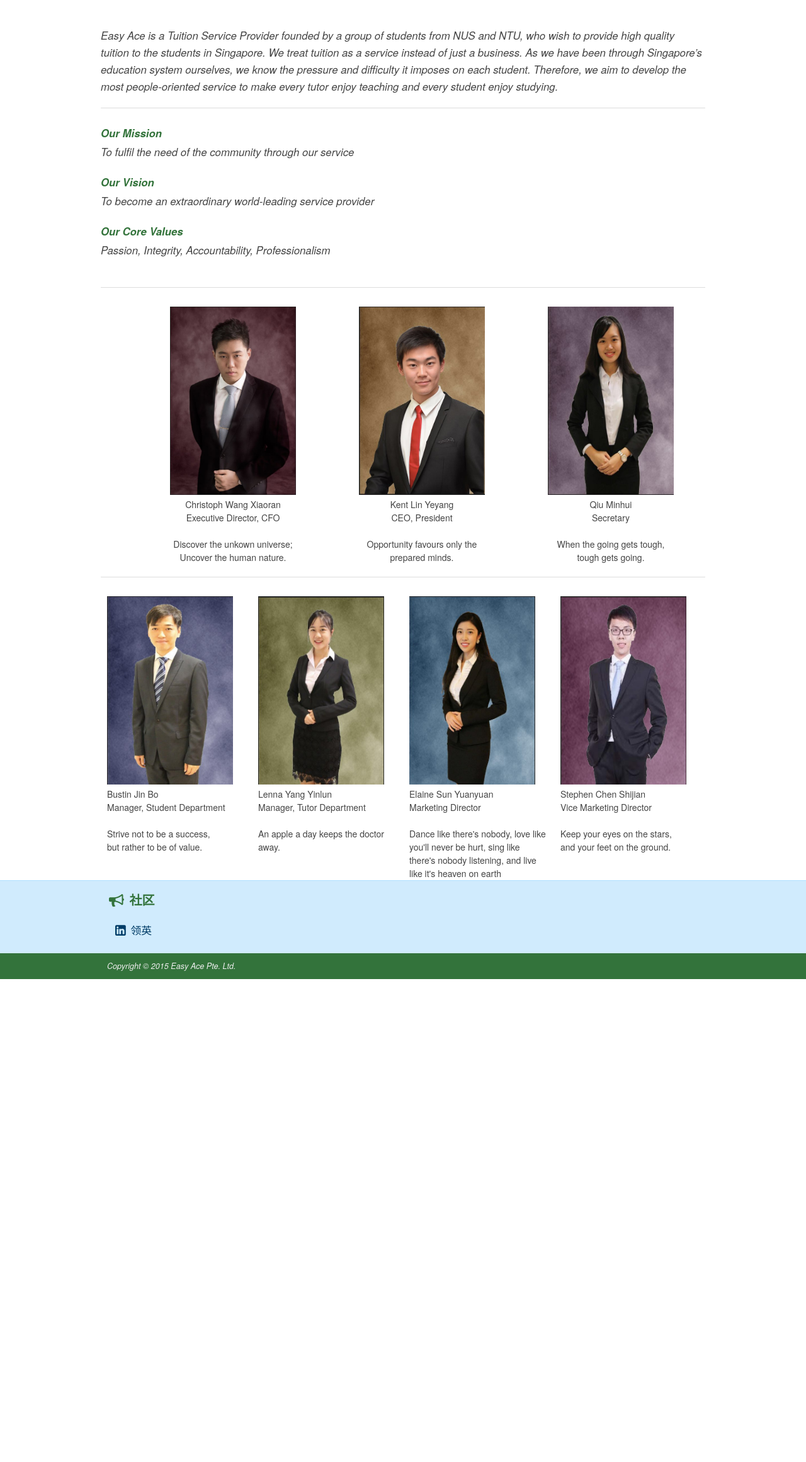
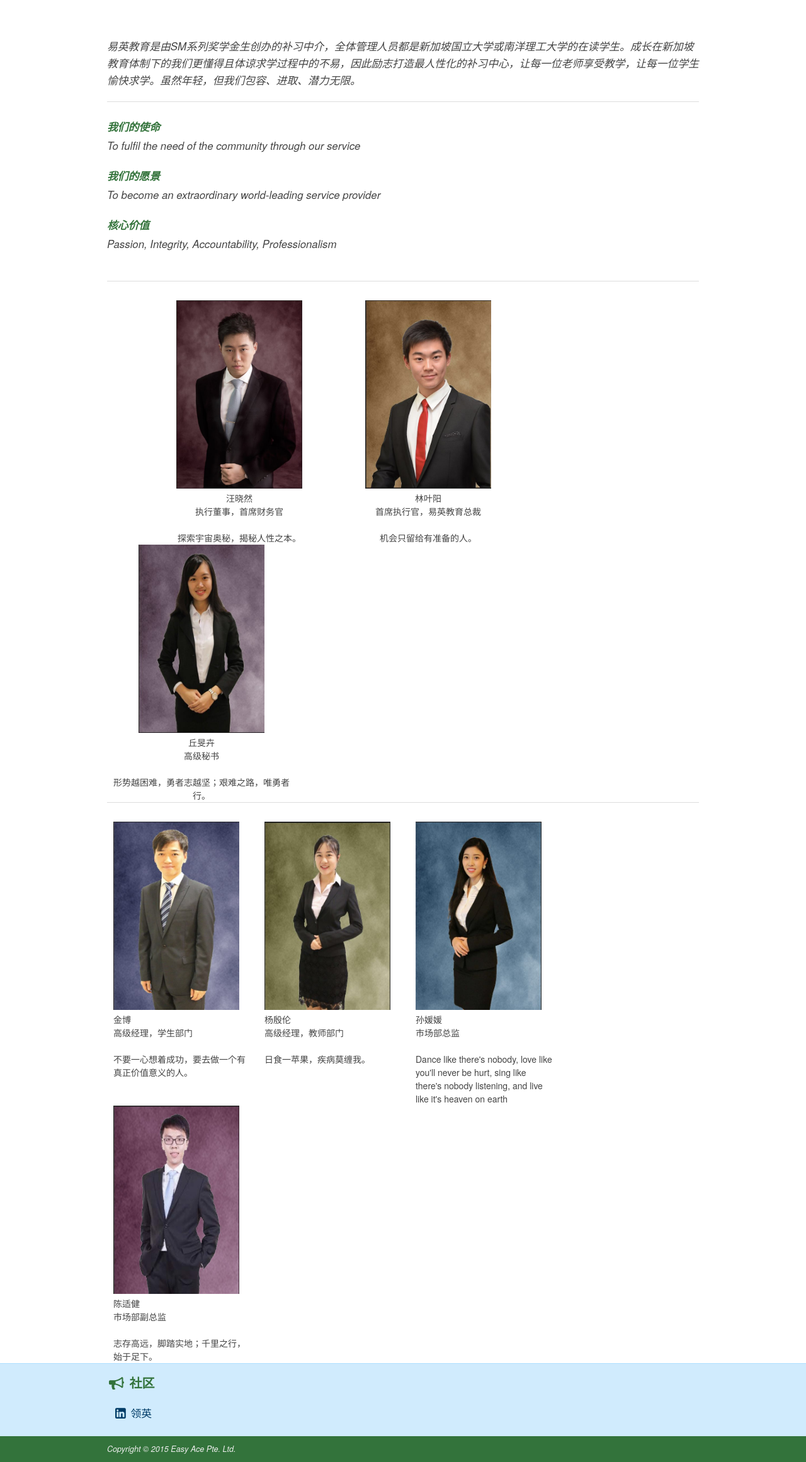
Before and after one commit to luckyxkw/EasyAceFormal, a Django app: page /zh/aboutus/ in a window 1280 px wide. Shown: the part 201-2523 px from the top of the page at 63% size. Before the commit the page ends 1756 px from the top, so only its background shows below. Run offline with Django 3.2, Linux system fonts and the light colour scheme; some libraries are stand-ins or nearby versions.

Commit message:
translate about us

```diff
--- a/Tutor/templates/about_zh.html
+++ b/Tutor/templates/about_zh.html
@@ -83,27 +83,16 @@
     </header>
 
 	<div class="container">
+        <article class="sixteen columns main-content">
         <div class="tagline">
-        <p>Easy Ace is a Tuition Service Provider founded by a group of students from NUS and
-
-NTU, who wish to provide high quality tuition to the students in Singapore. We treat
-
-tuition as a service instead of just a business.
-
-As we have been through Singapore’s education system ourselves, we know the
-
-pressure and difficulty it imposes on each student. Therefore, we aim to develop the
-
-most people-oriented service to make every tutor enjoy teaching and every student
-
-enjoy studying.</p>
+        <p>易英教育是由SM系列奖学金生创办的补习中介，全体管理人员都是新加坡国立大学或南洋理工大学的在读学生。成长在新加坡教育体制下的我们更懂得且体谅求学过程中的不易，因此励志打造最人性化的补习中心，让每一位老师享受教学，让每一位学生愉快求学。虽然年轻，但我们包容、进取、潜力无限。</p>
 <hr>
 <ul>
-    <li><strong>Our Mission</strong></li>
+    <li><strong>我们的使命</strong></li>
     <li>To fulfil the need of the community through our service</li>
-    <li><br><strong>Our Vision</strong></li>
+    <li><br><strong>我们的愿景</strong></li>
     <li>To become an extraordinary world-leading service provider</li>
-    <li><br><strong>Our Core Values</strong></li>
+    <li><br><strong>核心价值</strong></li>
     <li>Passion, Integrity, Accountability, Professionalism</li>
 </ul>
         </div>
@@ -114,29 +103,26 @@ enjoy studying.</p>
         </article>
 		<article class="five columns main-content" align="center">
             <a><img src="{%static 'images/IMG_1619.JPG'%}" height="299" width="200" /></a>
-            <br>Christoph Wang Xiaoran
-            <br>Executive Director, CFO
-            <br><br>Discover the unkown universe;
-            <p>Uncover the human nature.</p>
+            <br>汪晓然
+            <br>执行董事，首席财务官
+            <br><br>探索宇宙奥秘，揭秘人性之本。
         </article>
-        <!-- End Left Sidebar -->
+        <!-- End main Content -->
 
 
         <article class="five columns main-content" align="center">
             <a><img src="{%static 'images/IMG_1620.JPG'%}" height="299" width="200" /></a>
-            <br>Kent Lin Yeyang
-            <br>CEO, President
-            <br><br>Opportunity favours only the
-            <p>prepared minds.</p>
+            <br>林叶阳
+            <br>首席执行官，易英教育总裁
+            <br><br>机会只留给有准备的人。
         </article>
         <!-- End main Content -->
 
         <article class="five columns main-content" align="center">
             <a><img src="{%static 'images/IMG_1621.JPG'%}" height="299" width="200" /></a>
-            <br>Qiu Minhui
-            <br>Secretary
-            <br><br>When the going gets tough,
-            <p>tough gets going.</p>
+            <br>丘旻卉
+            <br>高级秘书
+            <br><br>形势越困难，勇者志越坚；艰难之路，唯勇者行。
         </article>
         <!-- End Right Sidebar -->
     <hr>
@@ -146,39 +132,36 @@ enjoy studying.</p>
 
         <article class="four columns left-sidebar">
             <a><img src="{%static 'images/IMG_1622.JPG'%}" height="299" width="200" /></a>
-            <br>Bustin Jin Bo
-            <br>Manager, Student Department
-            <br><br>Strive not to be a success,
-            <p>but rather to be of value.</p>
+            <br>金博
+            <br>高级经理，学生部门
+            <br><br>不要一心想着成功，要去做一个有真正价值意义的人。
         </article>
         <!-- End Left Sidebar -->
 
         <article class="four columns main-content">
             <a><img src="{%static 'images/IMG_1623.JPG'%}" height="299" width="200" /></a>
-            <br>Lenna Yang Yinlun
-            <br>Manager, Tutor Department
-            <br><br>An apple a day keeps the doctor
-            <p>away.</p>
+            <br>杨殷伦
+            <br>高级经理，教师部门
+            <br><br>日食一苹果，疾病莫缠我。
         </article>
         <!-- End main Content -->
 
          <article class="four columns main-content">
             <a><img src="{%static 'images/IMG_1624.JPG'%}" height="299" width="200" /></a>
-            <br>Elaine Sun Yuanyuan
-            <br>Marketing Director
+            <br>孙媛媛
+            <br>市场部总监
             <br><br>Dance like there's nobody, love like you'll never be hurt, sing like there's nobody listening, and live like it's heaven on earth
         </article>
 
         <ariticle class="four columns right-sidebar">
             <a><img src="{%static 'images/IMG_1625.JPG'%}" height="299" width="200" /></a>
-            <br>Stephen Chen Shijian
-            <br>Vice Marketing Director
-            <br><br>Keep your eyes on the stars,
-            <p>and your feet on the ground.</p>
+            <br>陈适健
+            <br>市场部副总监
+            <br><br>志存高远，脚踏实地；千里之行，始于足下。
         </ariticle>
 
+    </article>
     </div>
-<br><br>-->
 
 <footer>
 
```
Also changed, not shown: 1 other file.
